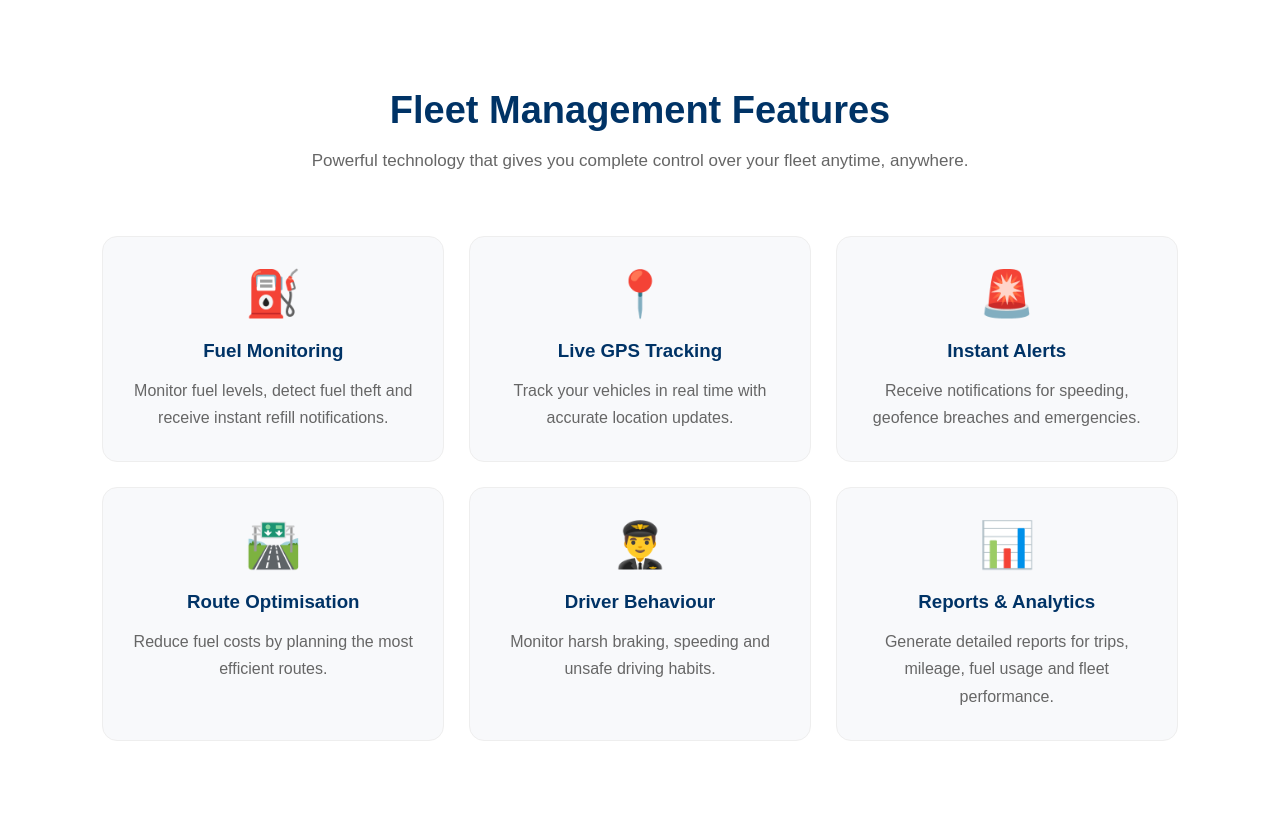
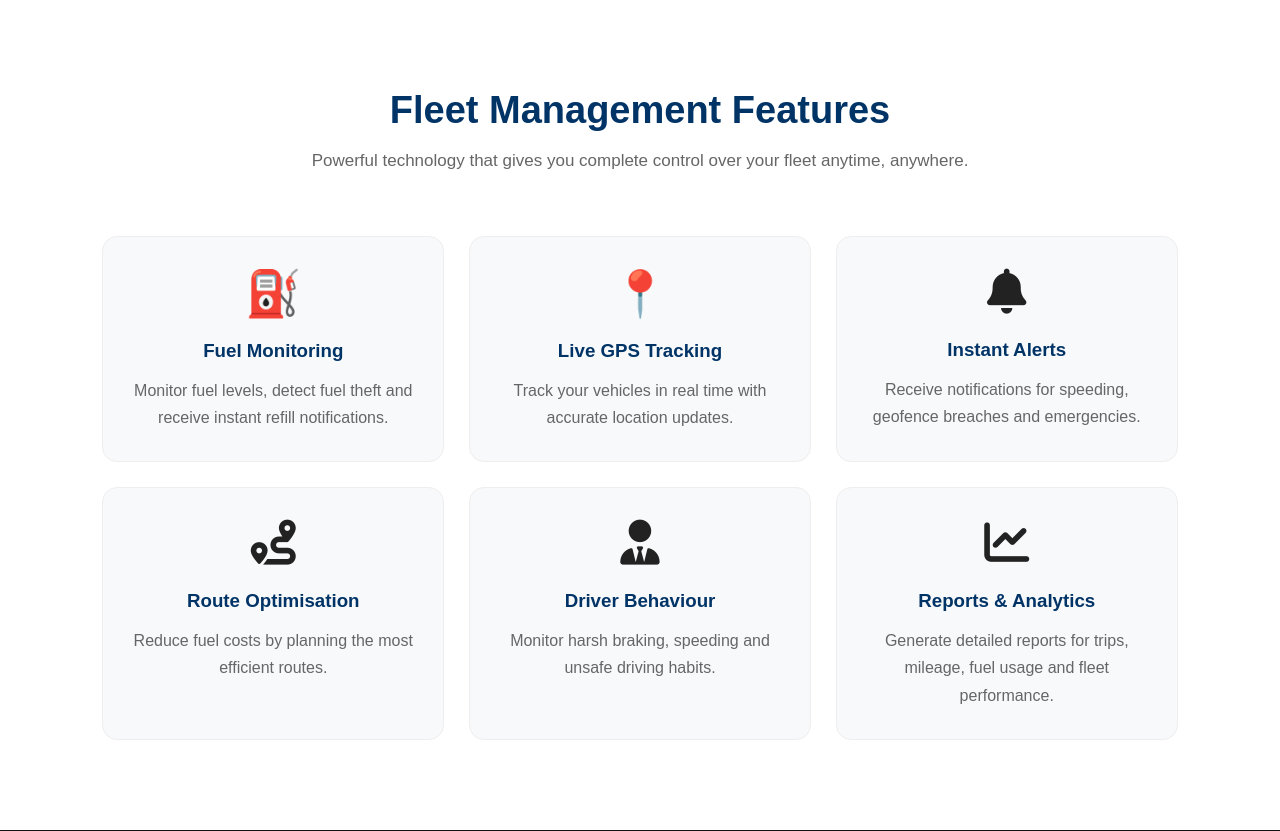
Before and after one commit to teencreation254-ux/AUTOMILE-WEB, a Flask app: page / in a window 1280 px wide. Shown: the part 3447-4278 px from the top of the page. Run offline with Flask 3, Linux system fonts and the light colour scheme.

Commit message:
updated index.html

```diff
--- a/templates/index.html
+++ b/templates/index.html
@@ -272,25 +272,27 @@ Send Request
         </div>
 
         <div class="feature-box">
-            <span>🚨</span>
+            <span><i class="fas fa-bell"></i></span>
             <h3>Instant Alerts</h3>
             <p>Receive notifications for speeding, geofence breaches and emergencies.</p>
         </div>
 
         <div class="feature-box">
-            <span>🛣️</span>
+            <span><i class="fas fa-route"></i></span>
             <h3>Route Optimisation</h3>
             <p>Reduce fuel costs by planning the most efficient routes.</p>
         </div>
 
         <div class="feature-box">
-            <span>👨‍✈️</span>
+            <span><i class="fas fa-user-tie"></i></span>
             <h3>Driver Behaviour</h3>
             <p>Monitor harsh braking, speeding and unsafe driving habits.</p>
         </div>
 
         <div class="feature-box">
-            <span>📊</span>
+           <span><i class="fas fa-chart-line"></i></span>
+
+
             <h3>Reports & Analytics</h3>
             <p>Generate detailed reports for trips, mileage, fuel usage and fleet performance.</p>
         </div>
```
